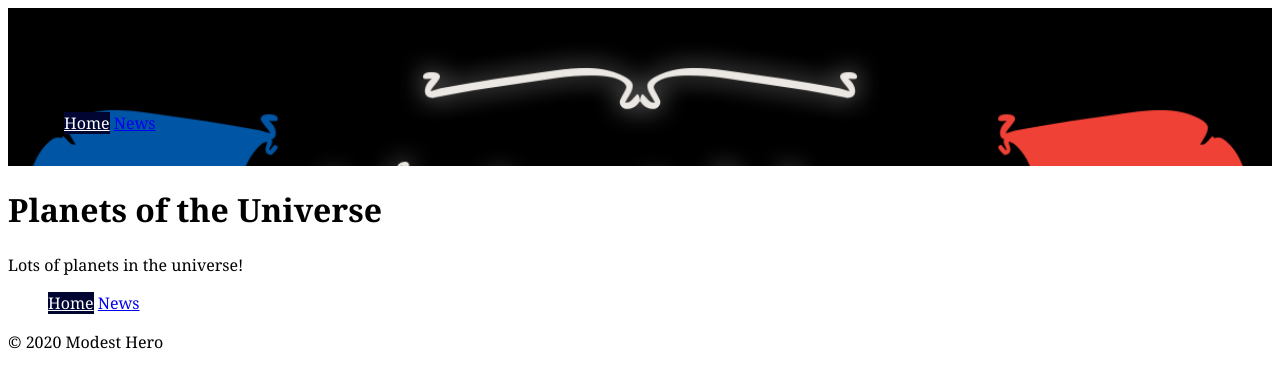
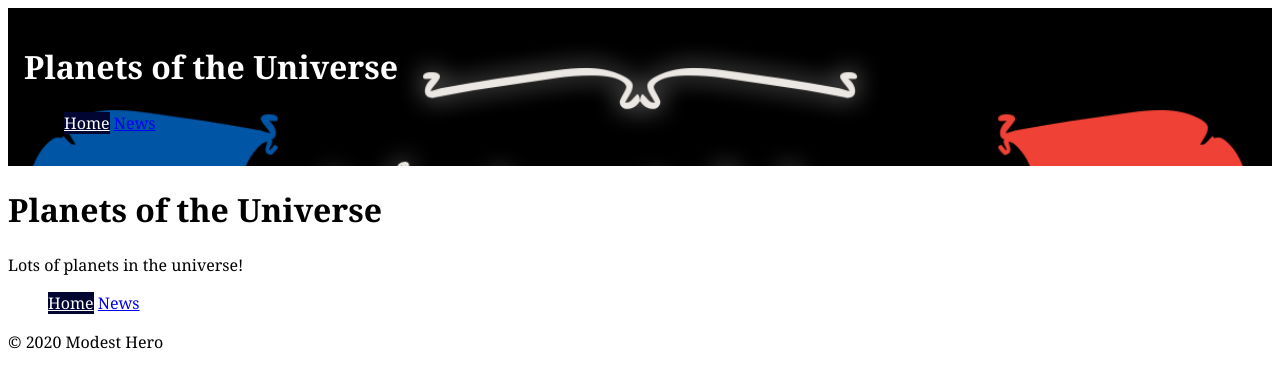
Before and after one commit to glebchumalov/web-site, a Jekyll site: the page built from index.html, in a window 1280 px wide. Shown: the top 388 px of the page. Built offline with Jekyll 4.4.1, drawn with Linux system fonts in a browser that asks for light colours; Markdown is read by kramdown in place of the engine named in the settings.

```diff
--- a/_config.yml
+++ b/_config.yml
@@ -1,3 +1,2 @@
-markdown: redcarpet
 baseurl: "" # the subpath of your site, e.g. /blog
 url: "http://www.amodesthero.com" # the base hostname & protocol for your site, e.g. http://example.com
--- a/css/common.css
+++ b/css/common.css
@@ -10,6 +10,8 @@ html {
     padding: 1em;
     background: #000531 url("../img/Logo.png");
     background-size: cover;
+
+    color: #fff;
 
 }
 
```
